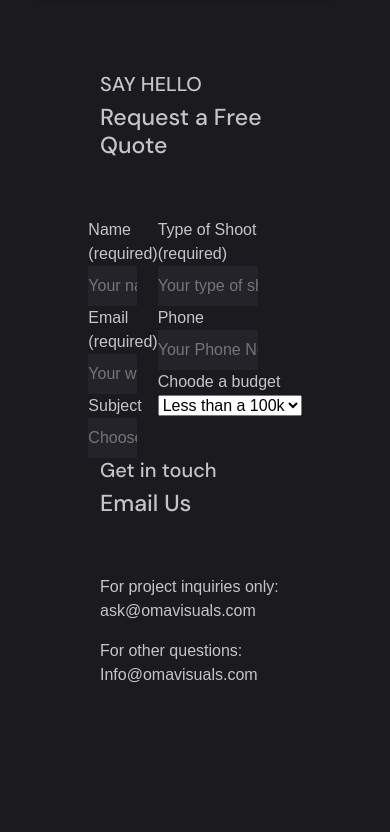
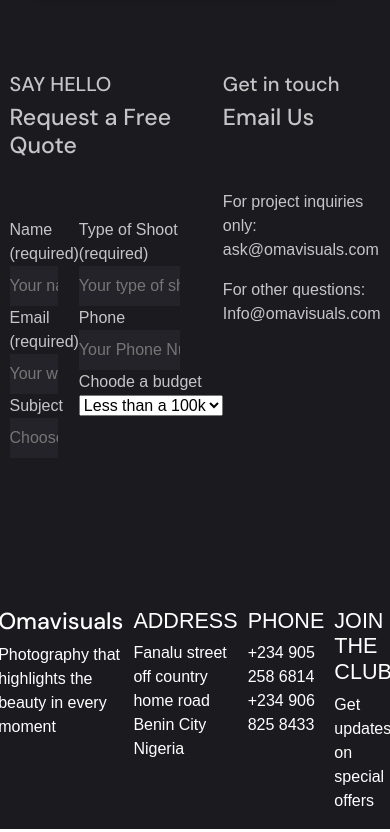
Before and after one commit to Brixx961/Design-to-code, a plain HTML site: page index.html in a window 390 px wide. Shown: the part 8902-9734 px from the top of the page. Drawn offline with nearby package versions, Linux system fonts and the light colour scheme.

Commit message:
Enhanced CSS for improved mobile responsiveness

```diff
--- a/style.css
+++ b/style.css
@@ -656,7 +656,9 @@ form, input, select, label {
 }
 
 .contact-container{
-  display: ;
+  display: grid ;
+  grid-template-rows: 1fr;
+  grid-template-columns: 2fr  1fr;
   position: relative;
   justify-content: center;
   align-content: center;
@@ -672,14 +674,14 @@ form, input, select, label {
 }
 
 .contact-child1{
-  flex: 3;
-  align-self: flex-start;
+  /* flex: 3;
+  align-self: flex-start; */
   width: 100%;
 }
 
 .contact-child2{
-  flex: 1;
-  width: 100%;
+  /* flex: 1;
+  width: 100%; */
 }
 
 .contact-child1, .contact-child2 {
@@ -691,7 +693,8 @@ form, input, select, label {
   display: flex;
   justify-content: center;
   align-items: center;
-  gap: 0px;
+  column-gap: 0px;
+  width: 100%;
   /* display: grid;
   grid-template-rows: 1fr 2fr;
   grid-template-columns: 2fr 2fr;
```
